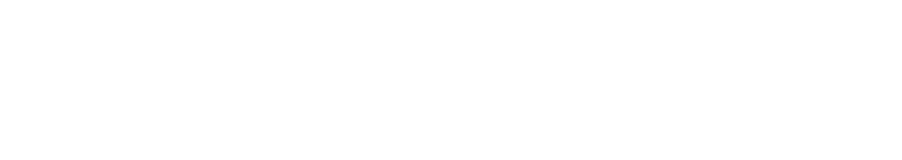
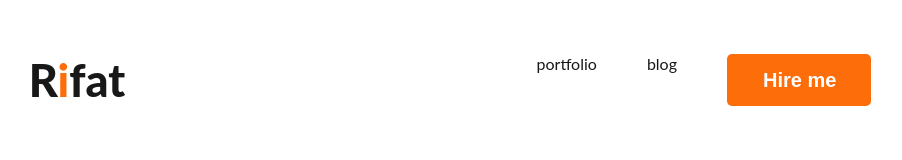
Before and after one commit to SAHRIAR05/web-developer-portfolio, a plain HTML site: page index.html in a window 1280 px wide. Shown: the whole page, without its empty margins (165-1067 px from the left). Drawn offline with Linux system fonts and the light colour scheme.

Commit message:
added nav

```diff
--- a/index.html
+++ b/index.html
@@ -3,12 +3,24 @@
 <head>
     <meta charset="UTF-8">
     <meta name="viewport" content="width=device-width, initial-scale=1.0">
-    <title>portfoliio web</title>
+    <title>portfolio web</title>
+
+    <link rel="preconnect" href="https://fonts.googleapis.com">
+<link rel="preconnect" href="https://fonts.gstatic.com" crossorigin>
+<link href="https://fonts.googleapis.com/css2?family=Sen:wght@400;700;800&display=swap" rel="stylesheet">
+
     <link rel="stylesheet" href="style/portfolio.css">
 </head>
 <body>
    <header>
-
+        <nav>
+            <h3 class="nav-title">R<span class="text-primary">i</span>fat</h3>
+            <ul>
+                <li><a href="">portfolio</a></li>
+                <li><a href="">blog</a></li>
+                <li><button class="btn-primary">Hire me</button></li>
+            </ul>
+        </nav>
    </header>
    <main>
 
--- a/style/portfolio.css
+++ b/style/portfolio.css
@@ -0,0 +1,50 @@
+
+
+
+
+
+
+body{
+    font-family: 'open Sen',sans-serif;
+    font-family: 'lato',sans-serif;
+}
+
+
+
+nav {
+    display: flex;
+    justify-content: space-around;
+    align-items: center;
+}
+.nav-title{
+    color: #181818;
+font-size: 45px;
+font-weight: 800;
+
+}
+.text-primary{
+    color: #FD6E0A;
+}
+nav>ul{
+    display: flex;
+
+}
+nav li{
+    list-style: none;
+    margin-right: 50px;
+
+
+}
+nav a{
+    text-decoration: none;
+    color: #181818;
+}
+.btn-primary{
+    background-color: #FD6E0A;
+    border-radius:5px ;
+    border: none;
+    color: var(--white-color, #FFF);
+    font-size: 20px;
+    font-weight: 700;
+    padding: 15px 35px 14px 36px;
+}
```
